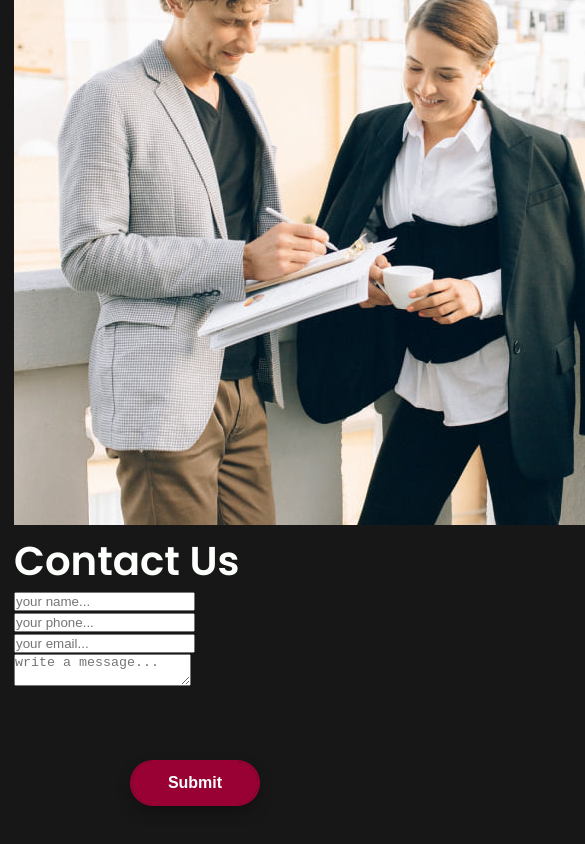
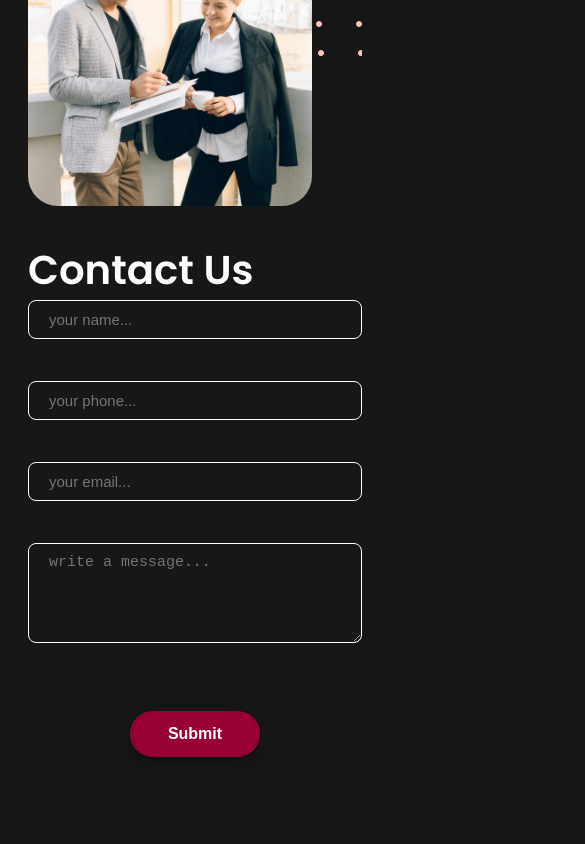
Before and after one commit to TamilselvanChandrakumar/Business-Website, a React (Create React App) app in the folder business-website/: page / in a window 390 px wide. Shown: the part 7498-8342 px from the top of the page, 585 px wide, since content can reach past the window. Built offline with nearby package versions, Linux system fonts and the light colour scheme.

Commit message:
first commit

```diff
--- a/business-website/src/components/contact/Contact.css
+++ b/business-website/src/components/contact/Contact.css
@@ -1,3 +1,92 @@
 #contact {
   padding: 3rem 0;
 }
+.contact_wrapper {
+  display: flex;
+  justify-content: space-between;
+  flex-wrap: wrap;
+  margin-top: 4rem;
+}
+@media (max-width: 992px) {
+  .contact_wrapper {
+    justify-content: center;
+  }
+}
+@media (max-width: 767px) {
+  .contact_wrapper {
+    flex-direction: column;
+  }
+}
+.contact_col {
+  width: calc(100% / 2 - 1rem);
+  padding: 1rem;
+  box-sizing: border-box;
+}
+@media (max-width: 992px) {
+  .contact_col {
+    width: 50%;
+  }
+}
+@media (max-width: 767px) {
+  .contact_col {
+    width: 100%;
+  }
+}
+
+.input_wrapper {
+  width: 100%;
+  display: flex;
+}
+.form_controll {
+  width: 100%;
+  background-color: transparent;
+  border: 0.0714rem solid var(--white-color);
+  color: var(--white-color);
+  font-size: 1.0714rem;
+  font-weight: 400;
+  padding: 0.7143rem 1.4286rem;
+  border-radius: 0.5714rem;
+  margin-bottom: 3rem;
+}
+.input_wrapper textarea {
+  width: 100%;
+  display: block;
+  background-color: transparent;
+  border: 0.0714rem solid var(--white-color);
+  color: var(--white-color);
+  font-size: 1.0714rem;
+  font-weight: 400;
+  padding: 0.7143rem 1.4286rem;
+  border-radius: 0.5714rem;
+  min-height: 7.1429rem;
+}
+.form_controll:hover,
+.form_controll:focus,
+.input_wrapper textarea:hover,
+.input_wrapper textarea:focus {
+  border-color: var(--primary-color);
+  color: var(--white-color);
+}
+.contact_image {
+  position: relative;
+}
+.contact_image:after {
+  overflow: hidden;
+  content: url("../../assets/about/layer_1.png");
+  position: absolute;
+  z-index: 1;
+  top: -70px;
+  right: -20px;
+  max-width: 100%;
+}
+@media (max-width: 1024px) {
+  .contact_image:after {
+    right: 0;
+  }
+}
+.contact_image img {
+  border-radius: 2.1429rem;
+  position: relative;
+  z-index: 2;
+  max-width: 85%;
+}
```
